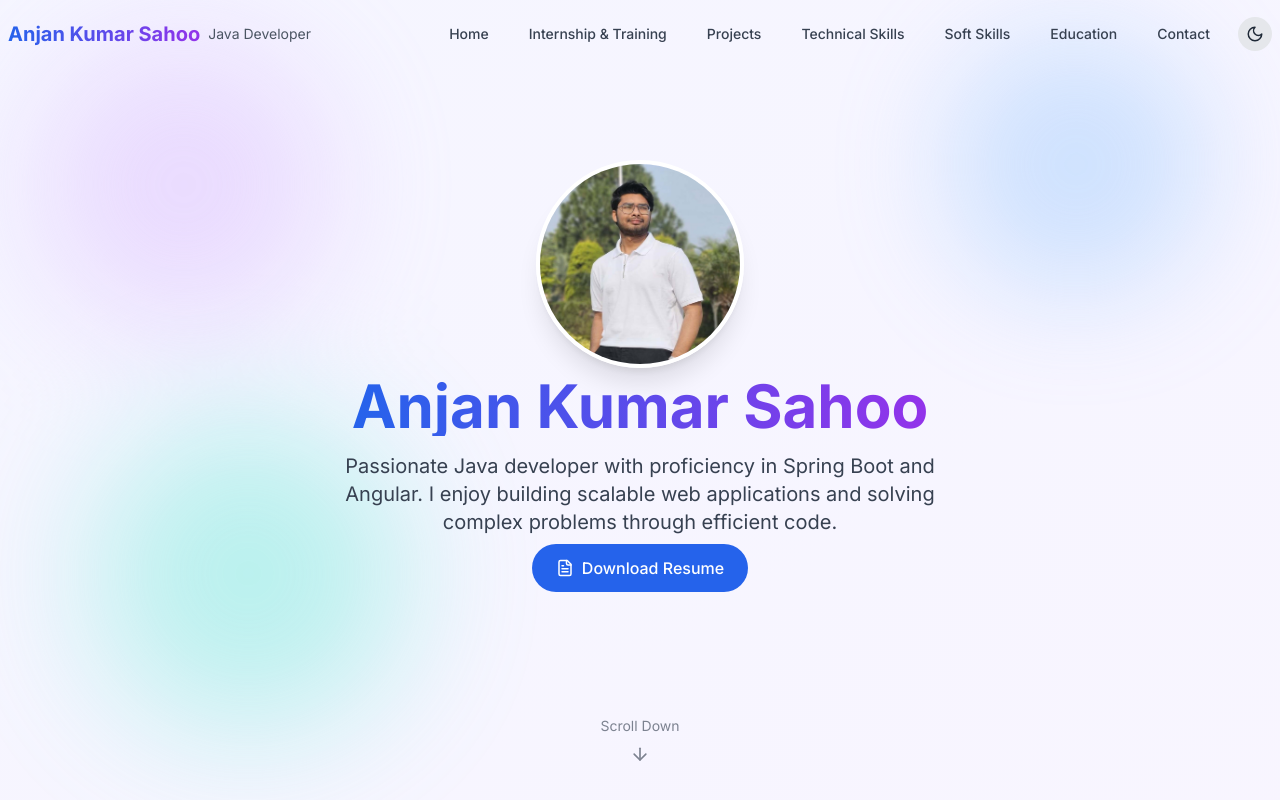
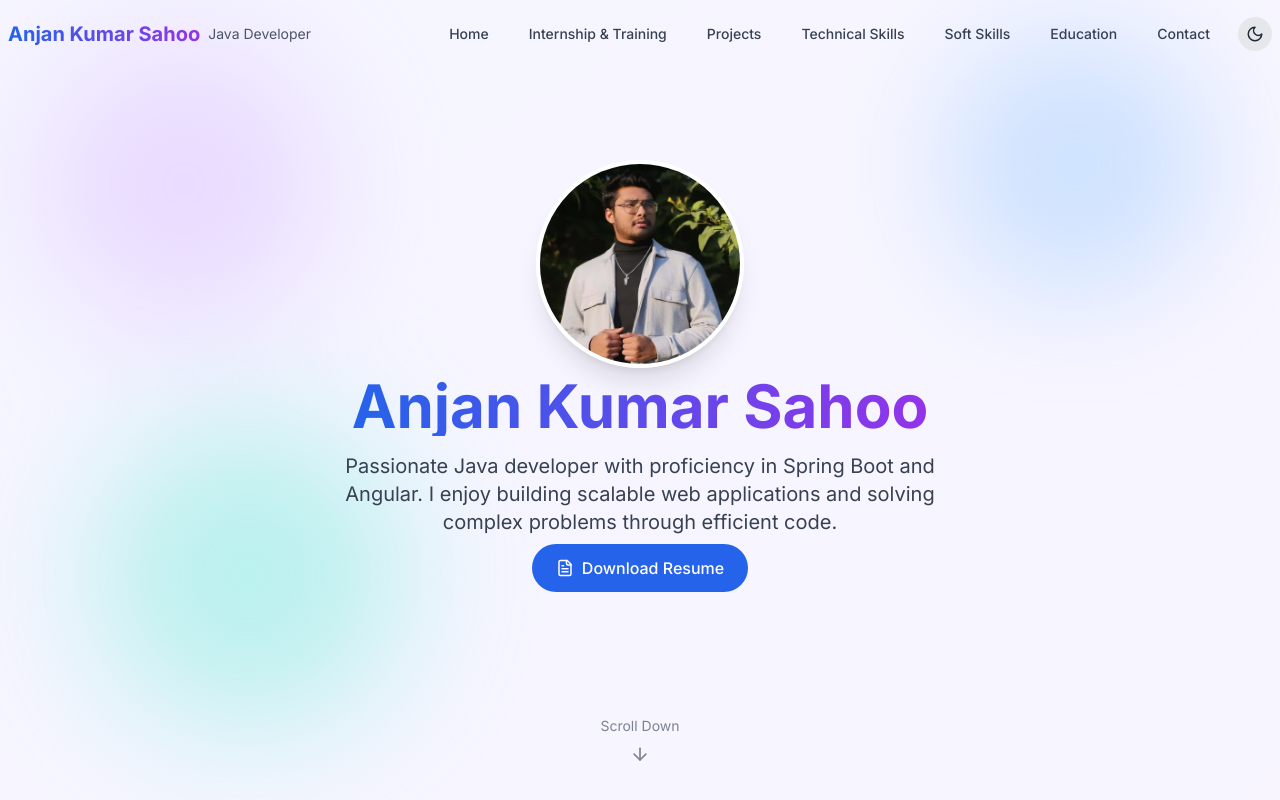
Before and after one commit to Anjan-Kumar-Sahoo/portfolio, a React (Vite) app: page / in a window 1280 px wide. Shown: the top 800 px of the page. Built offline with nearby package versions, Linux system fonts and the light colour scheme.

Commit message:
Changed Profile DP

```diff
--- a/src/data/portfolioData.ts
+++ b/src/data/portfolioData.ts
@@ -5,7 +5,7 @@ export const userData = {
   profession: "Java Developer",
   bio: "Passionate Java developer with proficiency in Spring Boot and Angular. I enjoy building scalable web applications and solving complex problems through efficient code.",
   resumeUrl: "https://drive.google.com/file/d/1LUh3fsjBEPIl8SDdmiThoHHE4GoddBY0/view?usp=sharing",
-  image: "image1.jpg",
+  image: "img2.jpg",
   email: "askmraks@gmail.com",
   github: "https://github.com/Anjan-Kumar-Sahoo",
   linkedin: "https://linkedin.com/in/aks1097",
```
Also changed, not shown: public/img2.jpg (added).
